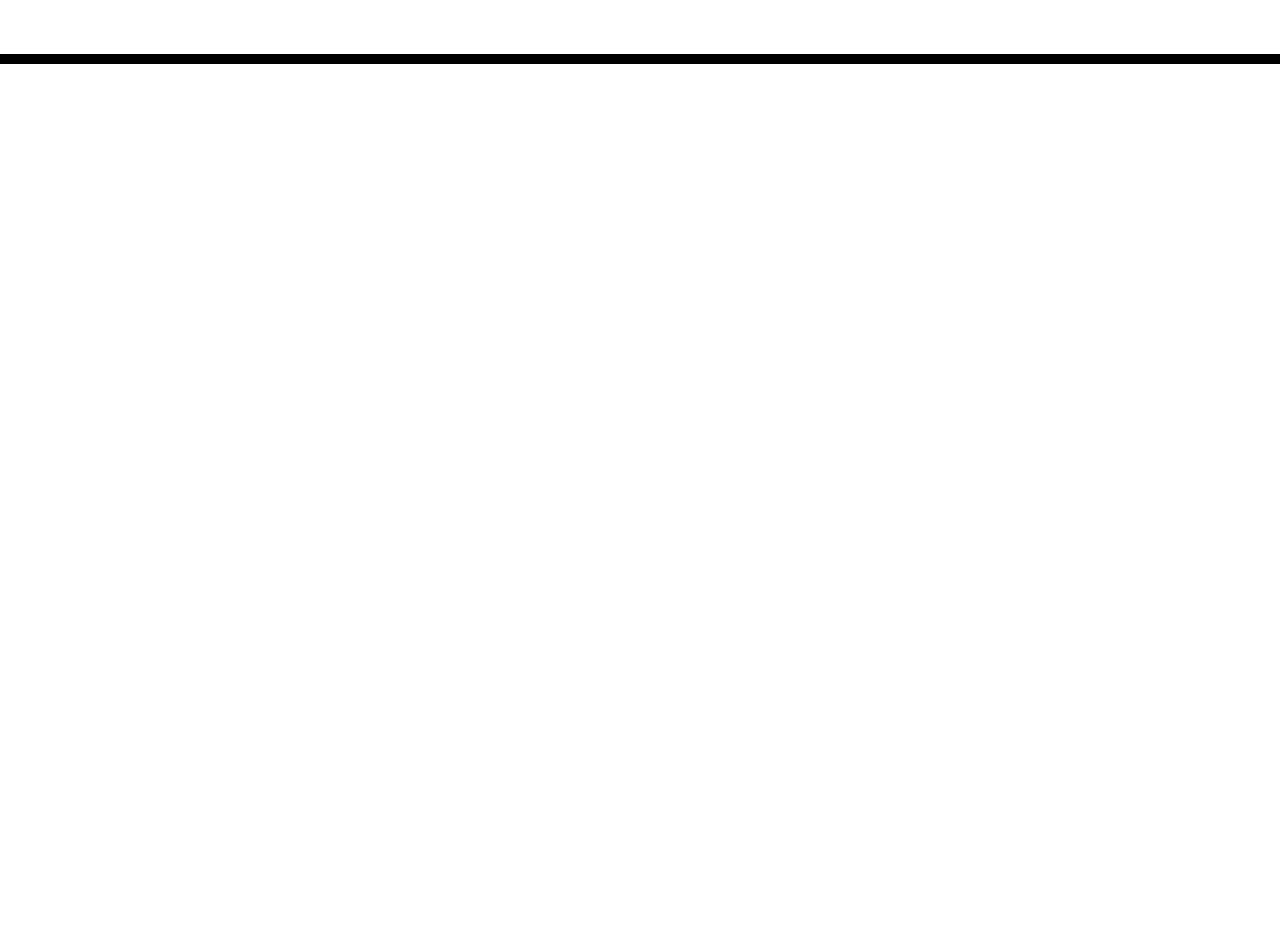
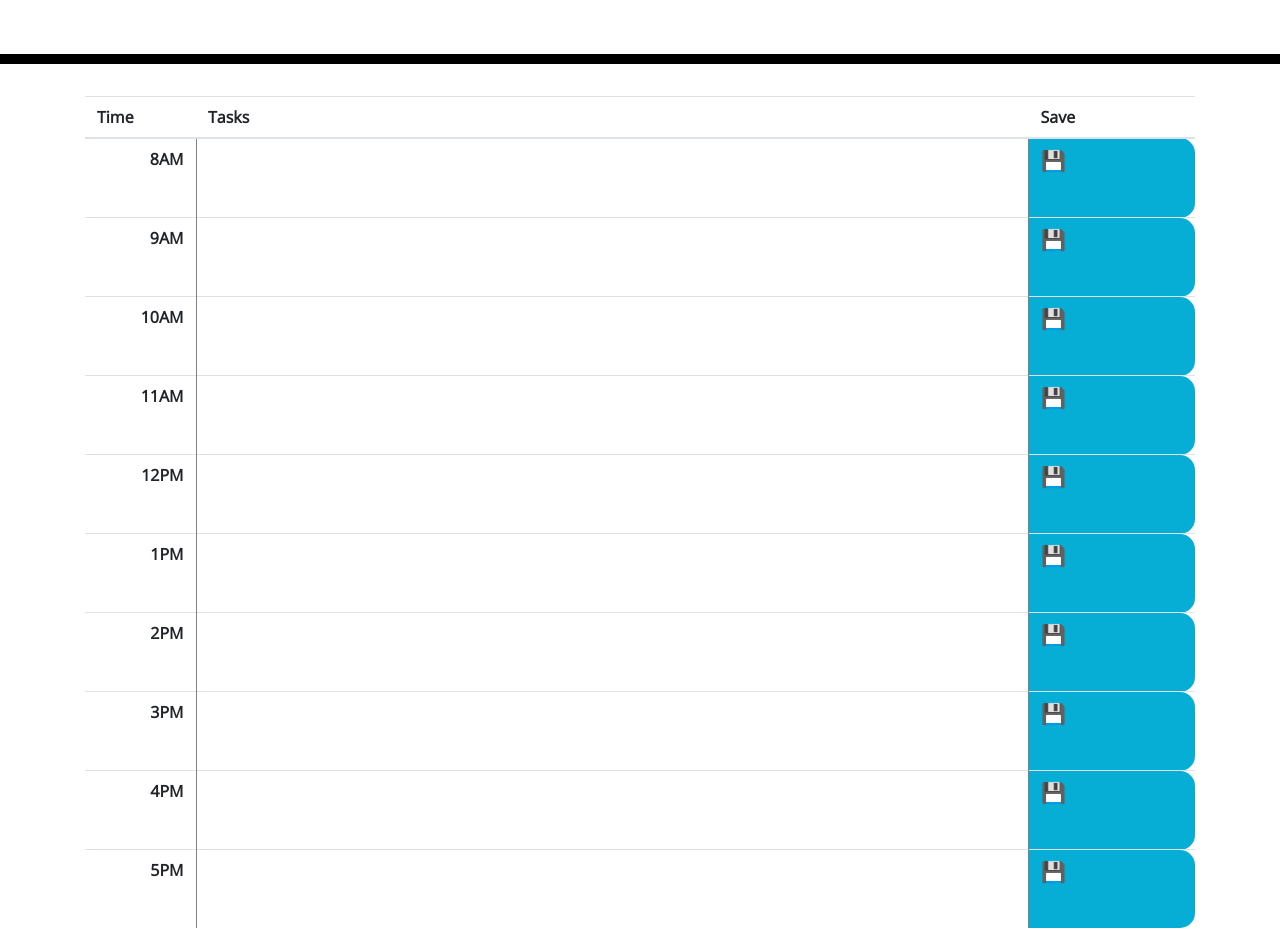
Before and after one commit to cstuhlfire/DayPlanner, a plain HTML site: page develop/index.html in a window 1280 px wide. Shown: the part 240-1184 px from the top of the page. Before the commit the page ends 800 px from the top, so only its background shows below. Drawn offline with nearby package versions, Linux system fonts and the light colour scheme.

Commit message:
add/ Created and styled table

```diff
--- a/develop/index.html
+++ b/develop/index.html
@@ -28,7 +28,69 @@
       <p class="lead">A simple calendar app for scheduling your work day</p>
       <p id="currentDay" class="lead"></p>
     </header>
+
     <div class="container">
+      <table class="table">
+        <thead>
+          <tr>
+            <th>Time</th>
+            <th>Tasks</th>
+            <th>Save</th>
+          </tr>
+        </thead>
+        <tbody>
+          <tr>
+            <th class="time-block">8AM</th>
+            <td><textarea></textarea></td>
+            <td class="saveBtn">💾</td>
+          </tr>
+          <tr>
+            <th class="time-block">9AM</th>
+            <td><textarea></textarea></td>
+            <td class="saveBtn">💾</td>
+          </tr>
+          <tr>
+            <th class="time-block">10AM</th>
+            <td><textarea></textarea></td>
+            <td class="saveBtn">💾</td>
+          </tr>
+          <tr>
+            <th class="time-block">11AM</th>
+            <td><textarea></textarea></td>
+            <td class="saveBtn">💾</td>
+          </tr>
+          <tr>
+            <th class="time-block">12PM</th>
+            <td><textarea></textarea></td>
+            <td class="saveBtn">💾</td>
+          </tr>
+          <tr>
+            <th class="time-block">1PM</th>
+            <td><textarea></textarea></td>
+            <td class="saveBtn">💾</td>
+          </tr>
+          <tr>
+            <th class="time-block">2PM</th>
+            <td><textarea></textarea></td>
+            <td class="saveBtn">💾</td>
+          </tr>
+          <tr>
+            <th class="time-block">3PM</th>
+            <td><textarea></textarea></td>
+            <td class="saveBtn">💾</td>
+          </tr>
+          <tr>
+            <th class="time-block">4PM</th>
+            <td><textarea></textarea></td>
+            <td class="saveBtn">💾</td>
+          </tr>
+          <tr>
+            <th class="time-block">5PM</th>
+            <td><textarea></textarea></td>
+            <td class="saveBtn">💾</td>
+          </tr>
+        </tbody>
+      </table>
     </div>
 
     <!-- scripts for jquery and moments -->
--- a/develop/style.css
+++ b/develop/style.css
@@ -6,11 +6,12 @@ body {
 
 textarea {
   background: transparent;
-  border: none;
+  border: transparent;
   resize: none;
   color: #000000;
-  border-left: 1px solid black;
   padding: 10px;
+  width: 100%;
+  height: 100%;
 }
 
 .jumbotron {
@@ -21,25 +22,10 @@ textarea {
   border-bottom: 10px solid black;
 }
 
-.description {
-  white-space: pre-wrap;
-}
-
 .time-block {
-  text-align: center;
-  border-radius: 15px;
-}
-
-.row {
-  white-space: pre-wrap;
-  height: 80px;
-  border-top: 1px solid white;
-}
-
-.hour {
-  background-color: #ffffff;
-  color: #000000;
-  border-top: 1px dashed #000000;
+  border-right: 1px solid grey;
+  width: 10%;
+  text-align: right;
 }
 
 .past {
@@ -58,14 +44,16 @@ textarea {
 }
 
 .saveBtn {
-  border-left: 1px solid black;
+  width: 15%;
+  font-size: 20px;
+  border-left: 1px solid grey;
   border-top-right-radius: 15px;
   border-bottom-right-radius: 15px;
   background-color: #06aed5;
   color: white;
 }
 
-.saveBtn i:hover {
-  font-size: 20px;
+.saveBtn:hover {
+  font-size: 30px;
   transition: all 0.3s ease-in-out;
 }
```
